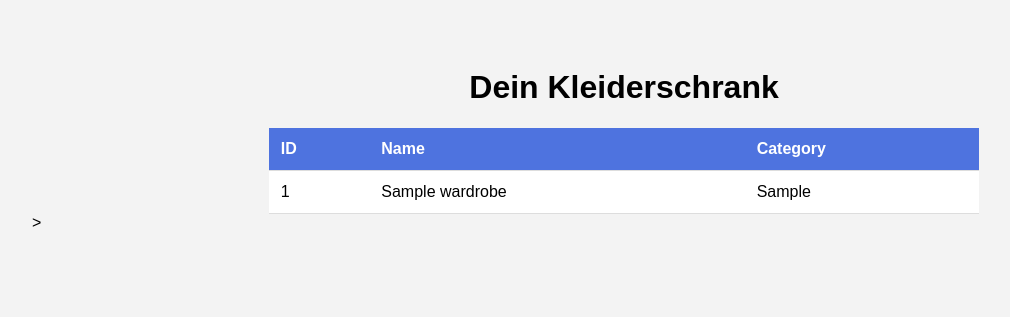
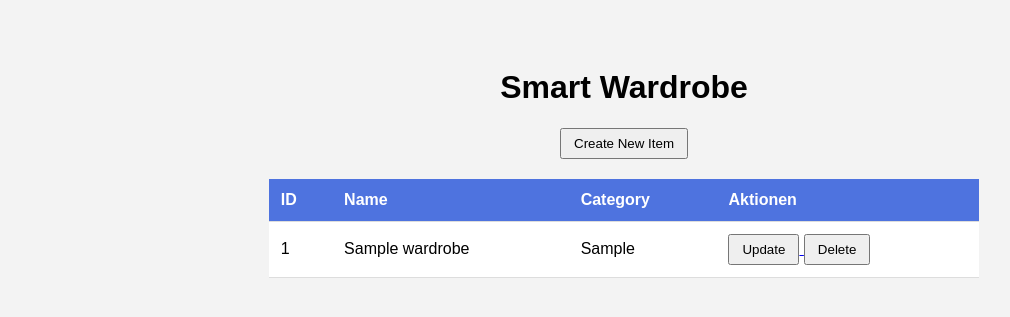
Before and after one commit to Mister-Calvin/Smart-Wardrobe, a FastAPI app: page / in a window 1280 px wide. Shown: the top 317 px of the page, without its empty margins (16-1026 px from the left). Run offline with FastAPI, Linux system fonts and the light colour scheme; tables that the repository leaves empty hold one stand-in row (values such as "Sample post").

Commit message:
Refactor: Split wardrobe.html into base template and static CSS with FastAPI static routing
- Extracted shared layout into new base.html template
- Moved CSS into static/style.css for cleaner structure
- Updated wardrobe.html to extend base template
- Configured main.py to correctly serve static files via FastAPI's StaticFiles
- Improved project structure for scalability and template reuse

```diff
--- a/main.py
+++ b/main.py
@@ -1,9 +1,13 @@
 from data_manager import DataManager
 from fastapi import FastAPI, Request
 from fastapi.templating import Jinja2Templates
+from fastapi.staticfiles import StaticFiles
+
+
 
 app = FastAPI()
 templates = Jinja2Templates(directory="templates")
+app.mount("/static", StaticFiles(directory="static"), name="static")
 
 
 @app.get('/json')
--- /dev/null
+++ b/static/style.css
@@ -0,0 +1,36 @@
+body {
+    font-family: Arial, sans-serif;
+    background: #f3f3f3;
+    padding: 40px;
+}
+
+h1 {
+    text-align: center;
+}
+
+table {
+    margin: 0 auto;
+    border-collapse: collapse;
+    width: 60%;
+    background: white;
+}
+
+th, td {
+    padding: 12px;
+    border-bottom: 1px solid #ddd;
+    text-align: left;
+}
+
+th {
+    background: #4e73df;
+    color: white;
+}
+
+tr:hover {
+    background: #f1f1f1;
+}
+
+button {
+    padding: 6px 12px;
+    cursor: pointer;
+}
--- /dev/null
+++ b/templates/base.html
@@ -0,0 +1,17 @@
+<!DOCTYPE html>
+<html lang="de">
+<head>
+    <meta charset="UTF-8">
+    <title>{% block title %}Smart Wardrobe{% endblock %}</title>
+    <link rel="stylesheet" href="/static/style.css">
+</head>
+<body>
+    <header>
+        <h1>Smart Wardrobe</h1>
+    </header>
+
+    <main>
+        {% block content %}{% endblock %}
+    </main>
+</body>
+</html>
--- a/templates/wardrobe.html
+++ b/templates/wardrobe.html
@@ -1,39 +1,14 @@
-<!DOCTYPE html>
-<html lang="de">
-<head>
-    <meta charset="UTF-8">
-    <title>Smart Wardrobe</title>
-    <style>
-        body {
-            font-family: Arial, sans-serif;
-            background: #f3f3f3;
-            padding: 40px;
-        }
-        h1 {
-            text-align: center;
-        }
-        table {
-            margin: 0 auto;
-            border-collapse: collapse;
-            width: 60%;
-            background: white;
-        }
-        th, td {
-            padding: 12px;
-            border-bottom: 1px solid #ddd;
-            text-align: left;
-        }
-        th {
-            background: #4e73df;
-            color: white;
-        }
-        tr:hover {
-            background: #f1f1f1;
-        }
-    </style>
-</head>
-<body>
-<h1>Dein Kleiderschrank</h1>
+{% extends "base.html" %}
+
+{% block title %}Dein Kleiderschrank{% endblock %}
+
+{% block content %}
+
+<div style="text-align: center; margin-bottom: 20px;">
+    <a href="/items/create">
+        <button type="button">Create New Item</button>
+    </a>
+</div>
 
 <table>
     <thead>
@@ -41,18 +16,28 @@
         <th>ID</th>
         <th>Name</th>
         <th>Category</th>
+        <th>Aktionen</th>
     </tr>
     </thead>
+
     <tbody>
     {% for item in items %}
         <tr>
             <td>{{ item.id }}</td>
             <td>{{ item.name }}</td>
             <td>{{ item.category }}</td>
+            <td>
+                <a href="/items/{{ item.id }}/edit">
+                    <button type="button">Update</button>
+                </a>
+
+                <form method="post" action="/items/{{ item.id }}/delete" style="display:inline;">
+                    <button type="submit">Delete</button>
+                </form>
+            </td>
         </tr>
     {% endfor %}
     </tbody>
 </table>
 
-</body>
-</html>>
+{% endblock %}
```
Also changed, not shown: static/__init__.py (added). Lines whose indentation alone changed are shown as unchanged.
